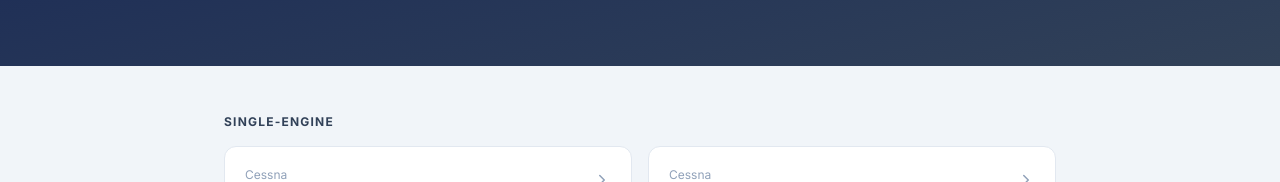
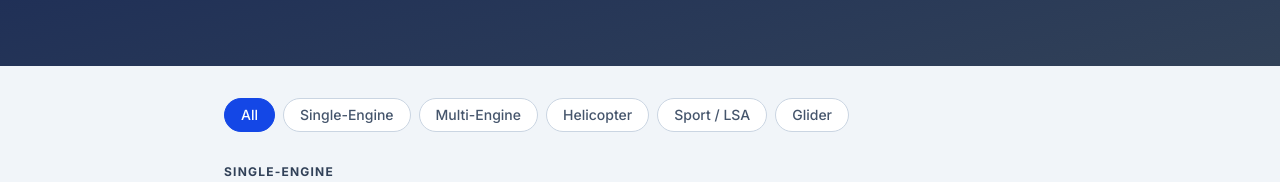
Before and after one commit to timjedrek/rop-v2, a Next.js app: page /aircraft in a window 1280 px wide. Shown: the part 305-487 px from the top of the page. Built offline with nearby package versions, Linux system fonts and the light colour scheme; no server answers.

Commit message:
add filter

```diff
--- a/src/app/aircraft/page.tsx
+++ b/src/app/aircraft/page.tsx
@@ -3,6 +3,8 @@ import Link from "next/link";
 import { Plane, ChevronRight } from "lucide-react";
 import { trainerAircraft } from "@/lib/mock-data";
 import type { AircraftCategory } from "@/lib/types";
+import { Suspense } from "react";
+import AircraftFilterBar from "@/components/AircraftFilterBar";
 
 export const metadata: Metadata = {
   title: "Trainer Aircraft – Common Flight Training Aircraft",
@@ -44,7 +46,18 @@ const grouped = categoryOrder
   }))
   .filter((g) => g.aircraft.length > 0);
 
-export default function AircraftPage() {
+export default async function AircraftPage({
+  searchParams,
+}: {
+  searchParams: Promise<{ category?: string }>;
+}) {
+  const { category } = await searchParams;
+  const activeCategory = category as AircraftCategory | undefined;
+
+  const visibleGroups = activeCategory
+    ? grouped.filter((g) => g.category === activeCategory)
+    : grouped;
+
   return (
     <div className="pb-20">
       {/* Hero */}
@@ -64,9 +77,16 @@ export default function AircraftPage() {
         </div>
       </section>
 
+      {/* Filter bar */}
+      <div className="max-w-4xl mx-auto px-4 sm:px-6 lg:px-8 pt-8">
+        <Suspense>
+          <AircraftFilterBar />
+        </Suspense>
+      </div>
+
       {/* Aircraft grouped by category */}
-      <div className="max-w-4xl mx-auto px-4 sm:px-6 lg:px-8 py-12 space-y-12">
-        {grouped.map(({ category, label, aircraft }) => (
+      <div className="max-w-4xl mx-auto px-4 sm:px-6 lg:px-8 py-8 space-y-12">
+        {visibleGroups.map(({ category, label, aircraft }) => (
           <section key={category}>
             <h2 className="text-lg font-bold text-slate-700 dark:text-slate-300 uppercase tracking-widest text-xs mb-4">
               {label}
--- /dev/null
+++ b/src/components/AircraftFilterBar.tsx
@@ -0,0 +1,52 @@
+"use client";
+
+import { useRouter, useSearchParams, usePathname } from "next/navigation";
+import type { AircraftCategory } from "@/lib/types";
+
+const FILTERS: { value: AircraftCategory | "all"; label: string }[] = [
+  { value: "all", label: "All" },
+  { value: "single-engine", label: "Single-Engine" },
+  { value: "multi-engine", label: "Multi-Engine" },
+  { value: "helicopter", label: "Helicopter" },
+  { value: "sport", label: "Sport / LSA" },
+  { value: "glider", label: "Glider" },
+];
+
+export default function AircraftFilterBar() {
+  const router = useRouter();
+  const pathname = usePathname();
+  const searchParams = useSearchParams();
+  const active = searchParams.get("category") ?? "all";
+
+  function select(value: string) {
+    const params = new URLSearchParams(searchParams.toString());
+    if (value === "all") {
+      params.delete("category");
+    } else {
+      params.set("category", value);
+    }
+    const qs = params.toString();
+    router.push(qs ? `${pathname}?${qs}` : pathname);
+  }
+
+  return (
+    <div className="flex flex-wrap gap-2">
+      {FILTERS.map(({ value, label }) => {
+        const isActive = active === value;
+        return (
+          <button
+            key={value}
+            onClick={() => select(value)}
+            className={`px-4 py-1.5 rounded-full text-sm font-medium border transition ${
+              isActive
+                ? "bg-blue-700 border-blue-700 text-white"
+                : "bg-white dark:bg-slate-900 border-slate-300 dark:border-slate-600 text-slate-600 dark:text-slate-300 hover:border-blue-400 hover:text-blue-700 dark:hover:border-blue-500 dark:hover:text-blue-400"
+            }`}
+          >
+            {label}
+          </button>
+        );
+      })}
+    </div>
+  );
+}
```
